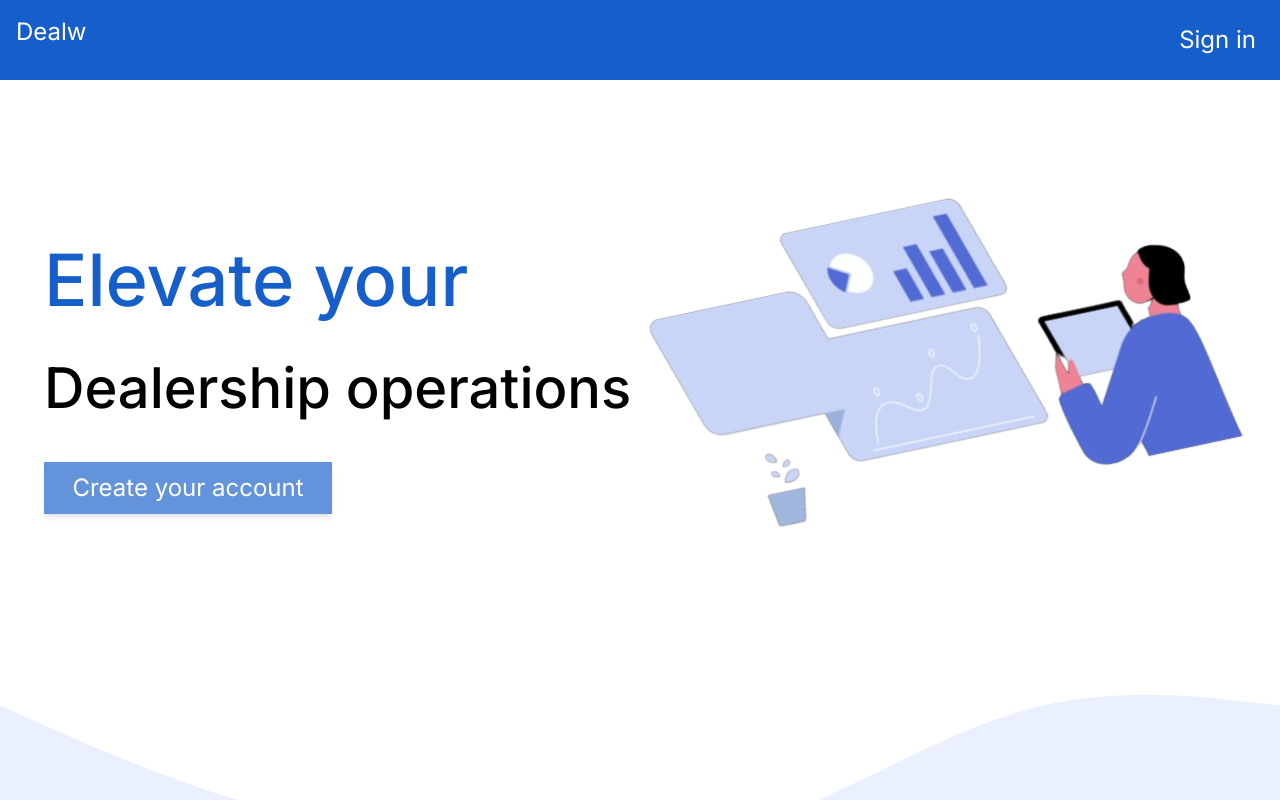
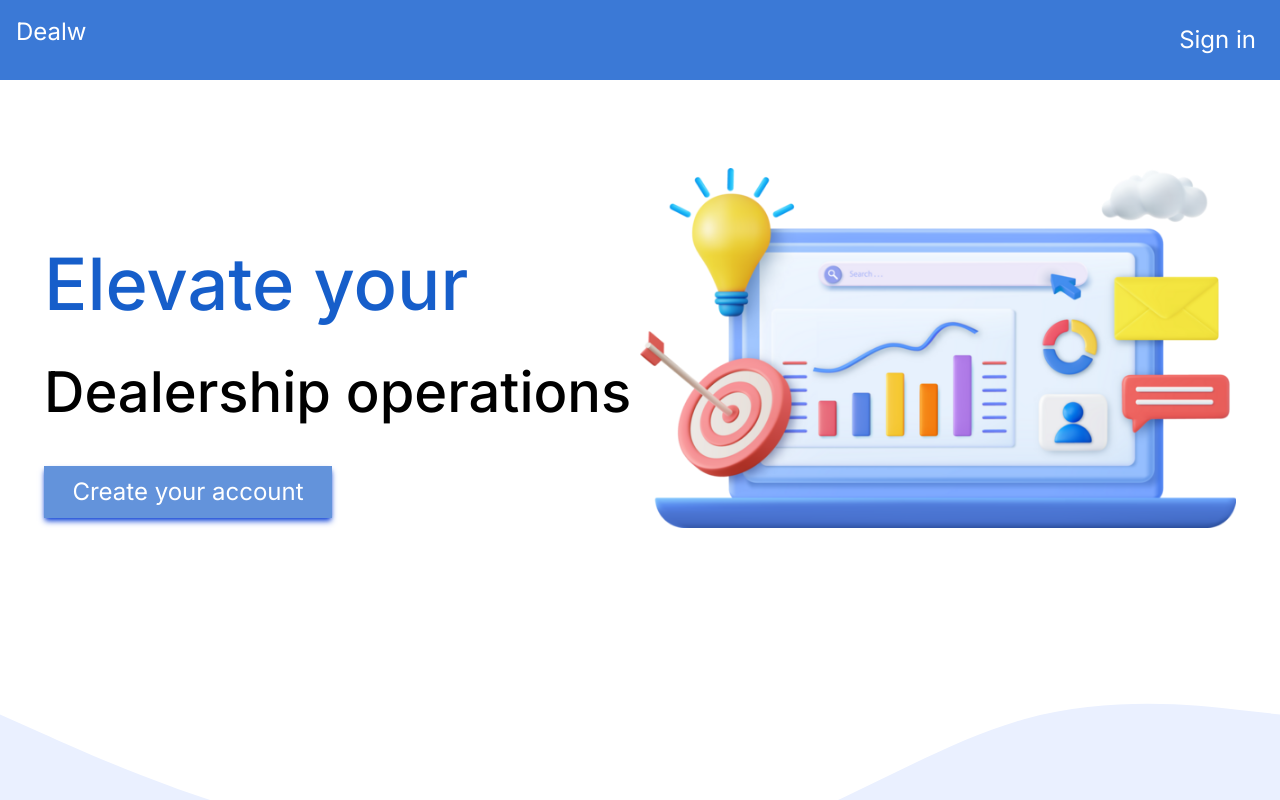
Before and after one commit to CristalpyC/auto-dashboard, a Next.js app: page / in a window 1280 px wide. Shown: the top 800 px of the page. Built offline with nearby package versions, Linux system fonts and the light colour scheme.

Commit message:
Fixed UI bugs

```diff
--- a/src/components/Menu.tsx
+++ b/src/components/Menu.tsx
@@ -5,7 +5,7 @@ interface MenuProps {
 }
 export const Menu: FC<MenuProps> = ({ children }) => {
   return (
-    <nav className="text-2xl flex p-4 bg-[#165ECA] justify-between text-white">
+    <nav className="text-2xl flex p-4 bg-[#3b79d6] justify-between text-white sticky top-0 z-20">
         <h1>Dealw</h1>
         {children}
     </nav>
--- a/src/components/home-components/Intro.tsx
+++ b/src/components/home-components/Intro.tsx
@@ -9,26 +9,26 @@ export const Intro = () => {
   return (
     <>
       <Menu>
-          <a href="/login" className="hover:bg-[#6393db2d] p-2">Sign in</a>
+          <a href="/login" className="hover:bg-[#638fff96] hover:shadow-md p-2">Sign in</a>
       </Menu>
       <Zoom>
       <div className="p-11 flex-col lg:flex-row md:flex-row flex justify-center items-center lg:justify-between md:justify-between">
         <div className="mt-5 lg:mt-24 md:mt-24 text-center lg:text-left md:text-left">
-          <h2 className="text-[8vmin] md:text-[7vmin] lg:text-[9vmin] mb-3 text-[#165ECA] font-medium">
+          <h2 className="text-[8vmin] md:text-[6vmin] lg:text-[9vmin] mb-3 text-[#165ECA] font-medium">
             Elevate your
           </h2>
-          <h3 className="text-[7vmin] md:text-[6vmin] lg:text-[7vmin] font-medium">
+          <h3 className="text-[7vmin] md:text-[5vmin] lg:text-[7vmin] font-medium">
             Dealership operations
           </h3>
-          <button onClick={() => router.push('/register')} className="text-[4vmin] md:text-[3vmin] lg:text-[3vmin] md:w-[15rem] lg:w-[18rem] mt-8 text-white  bg-[#6393DB] p-2 shadow-md ease-in-out hover:scale-105 hover:bg-[#547bb5aa]">
+          <button onClick={() => router.push('/register')} className="text-[4vmin] md:text-[2.5vmin] lg:text-[3vmin] md:w-[15rem] lg:w-[18rem] mt-8 text-white  bg-[#6393DB] p-2 shadow-md shadow-blue-700 ease-in-out hover:scale-105 hover:bg-[#547bb5aa]">
             Create your account
           </button>
         </div>
 
         <img
-          src="/dashb-icon.png"
+          src="3d-financial-report-chart-png.webp"
           alt="dashboard-icon"
-          className="mt-11 -rotate-12 w-[80%] lg:w-[50%] md:w-[60%]"
+          className="mt-11 w-[80%] lg:w-[50%] md:w-[45%]"
         />
       </div>
       </Zoom>
```
Also changed, not shown: public/3d-financial-report-chart-png.webp (added), public/dashboard-icon.png (deleted).
